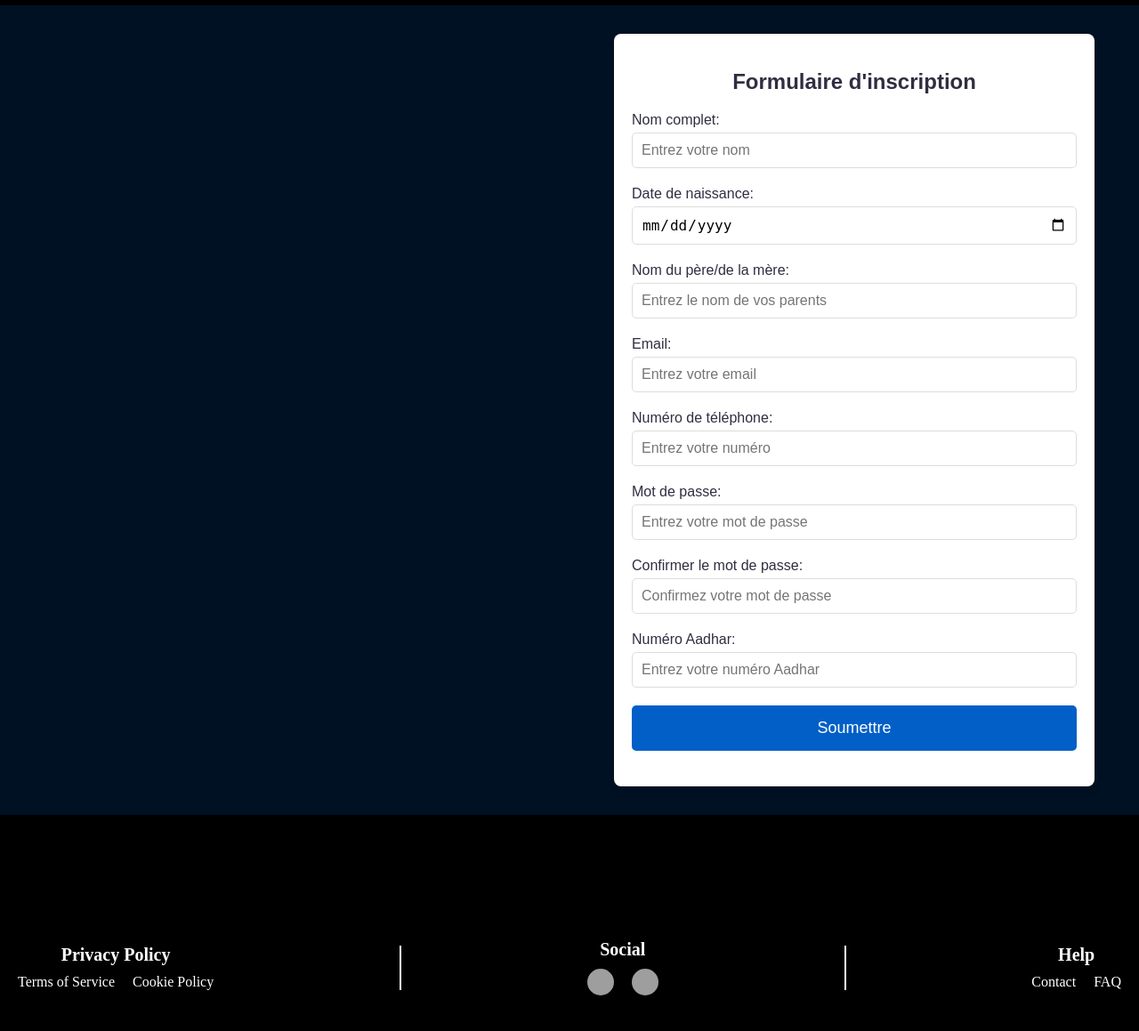
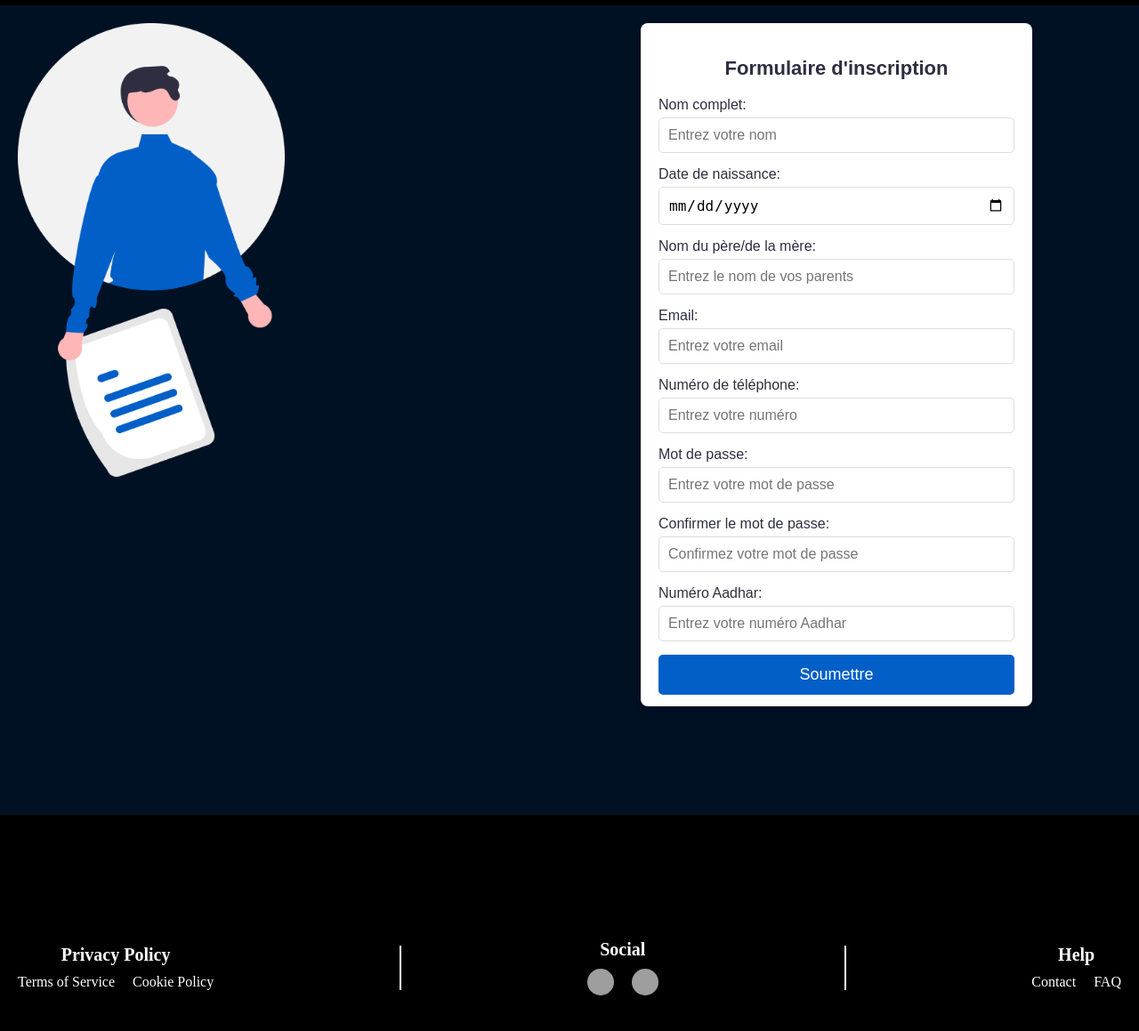
Before and after one commit to Piz20/election_app2, a Django app: page /register/ in a window 1280 px wide. Shown: the part 74-1233 px from the top of the page at 89% size. Run offline with Django 5.2, Linux system fonts and the light colour scheme; grey boxes are pictures that could not be loaded.

Commit message:
25 percent pages

```diff
--- a/election_app/static/css/register.css
+++ b/election_app/static/css/register.css
@@ -5,31 +5,32 @@
   background-color: #001124;
   display: flex;
   justify-content: flex-end;  /* Aligner à droite */
-  align-items: center;
-  padding: 0 20px;  /* Espace sur les côtés */
+  align-items: flex-start;    /* Aligner en haut */
+  padding: 20px;  /* Espacement autour */
   box-sizing: border-box;
+  overflow: auto;  /* Permettre le défilement si nécessaire */
 }
 
 .registration-box {
-  width: 500px;
-  padding: 30px;
+  width: 400px;  /* Réduit la largeur du formulaire */
+  max-height: 80vh;  /* Limite la hauteur à 80% de la hauteur de la fenêtre */
+  overflow-y: auto;  /* Active le défilement vertical si le contenu dépasse */
+  padding: 20px;
   background-color: #FFFFFF;
   border-radius: 8px;
   box-shadow: 0 4px 8px rgba(0, 0, 0, 0.1);
-  margin-top: 50px;  /* Marge pour éviter d'être collé au haut */
-  margin-bottom: 50px;  /* Marge pour éviter d'être collé au bas */
-  position: relative;  /* Nécessaire pour positionner par rapport à l'élément parent */
+  margin-right: 100px;  /* Ajoute une marge pour ramener légèrement le formulaire vers la gauche */
 }
 
 h2 {
   text-align: center;
   color: #2F2E41;
-  font-size: 24px;
+  font-size: 22px;
   font-family: 'Arial', sans-serif;
 }
 
 .form-group {
-  margin-bottom: 20px;
+  margin-bottom: 15px;
 }
 
 .form-group label {
@@ -56,7 +57,7 @@ h2 {
 
 .submit-button {
   width: 100%;
-  padding: 15px;
+  padding: 12px;
   font-size: 18px;
   color: white;
   background-color: #015FC7;
@@ -93,3 +94,19 @@ h2 {
     font-size: 16px;
   }
 }
+/* Section gauche pour l'image */
+.left-section {
+  flex: 0 0 300px; /* Fixe une largeur à la section image */
+  display: flex;
+  align-items: center;
+  justify-content: flex-start; /* Aligne l'image complètement à gauche */
+  padding-right: 350px; /* Réduit l'espace entre l'image et le formulaire */
+}
+
+.registration-image {
+  max-width: 100%;
+  max-height: 80vh;
+  object-fit: cover; /* Garde les proportions de l'image */
+  border-radius: 8px; /* Coins arrondis pour l'image */
+  margin-left: 0; /* Assure qu'il n'y a pas de marge supplémentaire à gauche */
+}
--- a/templates/election_app/index.html
+++ b/templates/election_app/index.html
@@ -10,7 +10,7 @@
         <div class="content">
             <!-- Left Section: Image -->
             <div class="left-section">
-                <img class="main-image" src="{% static 'images/lets_vote.svg' %}" alt="Main Image">
+                <img class="main-image" src="{% static 'images/lets_vote.png' %}" alt="Main Image">
             </div>
 
             <!-- Right Section: Text and Buttons -->
--- a/templates/election_app/register.html
+++ b/templates/election_app/register.html
@@ -3,13 +3,17 @@
 {% block title %}Inscription{% endblock %}
 {% block extra_css %}
     <link rel="stylesheet" href="{% static 'css/register.css' %}">
-
 {% endblock %}
 {% block content %}
-<div class="registration-container" style="background-color: #001124; padding: 50px;">
+<div class="registration-container">
+    <!-- Section gauche pour l'image -->
+    <div class="left-section">
+        <img src="{% static 'images/register.png' %}" alt="Illustration" class="registration-image">
+    </div>
 
-    <div class="registration-box" style="background-color: #FFFFFF; padding: 20px; border-radius: 8px; box-shadow: 0 4px 8px rgba(0,0,0,0.1);">
-        <h2 style="text-align: center; color: #2F2E41;">Formulaire d'inscription</h2>
+    <!-- Section droite pour le formulaire -->
+    <div class="registration-box">
+        <h2>Formulaire d'inscription</h2>
 
         <!-- Formulaire d'inscription -->
         <form method="post">
@@ -61,5 +65,4 @@
         </form>
     </div>
 </div>
-
 {% endblock %}
```
Also changed, not shown: election_app/static/images/lets_vote.png (added), election_app/static/images/register.png (added).
